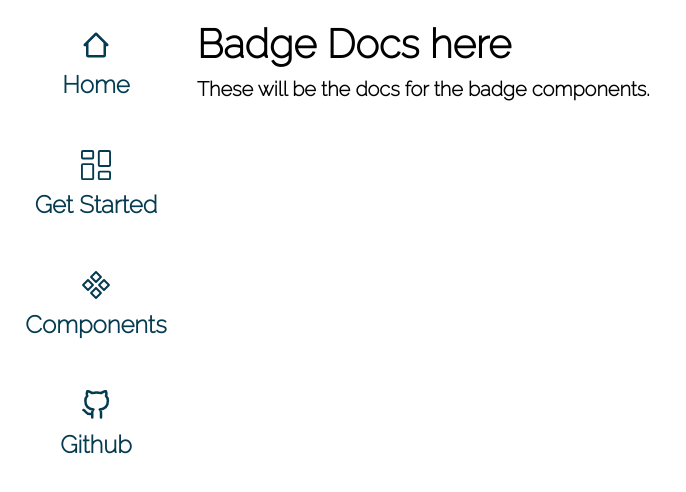
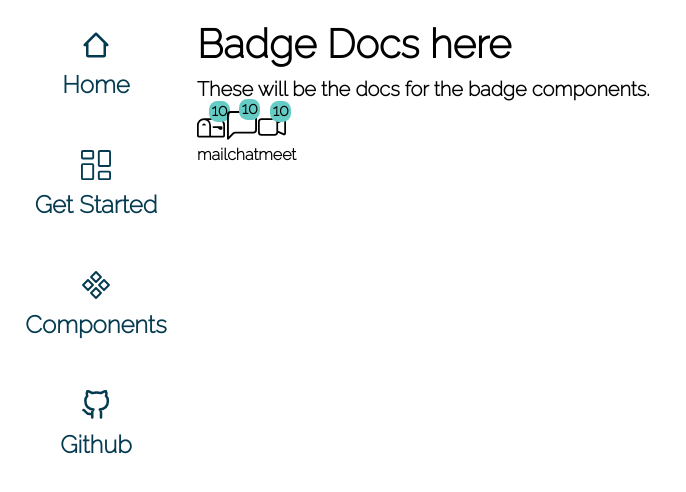
Before and after one commit to syedmustassim/VaporUI, a React (Vite) app: page /components/badge in a window 1280 px wide. Shown: the top 492 px of the page, without its empty margins (0-686 px from the left). Built offline with nearby package versions, Linux system fonts and the light colour scheme.

Commit message:
feat: badges

```diff
--- a/src/components/Badge/Badge.css
+++ b/src/components/Badge/Badge.css
@@ -0,0 +1,21 @@
+.badge{
+    display: inline-flex;
+    flex-direction: column;
+    position: relative;
+}
+
+.badge span{
+    position: absolute;
+    top: -12px;
+    left: 12px;
+    font-weight: bold;
+    width: 21px;
+    height: 21px;
+    background-color: var(--primary-color);
+    border-radius: 40%;
+    text-align: center;
+}
+
+.badge label{
+    font-weight: bold;
+}
--- a/src/components/Badge/Badge.jsx
+++ b/src/components/Badge/Badge.jsx
@@ -0,0 +1,30 @@
+import {BsMailbox} from "react-icons/bs"
+import {BsChatLeft} from "react-icons/bs"
+import {BsCameraVideo} from "react-icons/bs"
+import "./Badge.css"
+
+const Badge = ({icon, count, label}) => {
+
+    const selectIcon = (icon) => {
+        switch(icon.toLowerCase()){
+            case "message":
+                return {icon: <BsMailbox size={28}/>}
+            case "chat":
+                return {icon: <BsChatLeft size={30}/>}
+            case "meeting":
+                return {icon: <BsCameraVideo size={28}/>}
+            default:
+                return null;
+        }
+    }
+    const getIcon = selectIcon(icon)
+    return(
+        <div className="badge">
+            <span>{count}</span>
+            <icon>{getIcon?.icon}</icon>
+            <label>{label}</label>
+        </div>
+    )
+}
+
+export default Badge;
--- a/src/documentation/BadgeDoc.jsx
+++ b/src/documentation/BadgeDoc.jsx
@@ -1,9 +1,13 @@
+import Badge from "../components/Badge/Badge";
 import "./Documentation.css"
 const BadgeDoc = () => {
     return (
       <div className="docs-container">
         <h1>Badge Docs here</h1>
         <p>These will be the docs for the badge components.</p>
+        <Badge icon="message" count={10} label={"mail"}></Badge>
+        <Badge icon="chat" count={10} label={"chat"}></Badge>
+        <Badge icon="meeting" count={10} label={"meet"}></Badge>
       </div>
     );
   };
```
